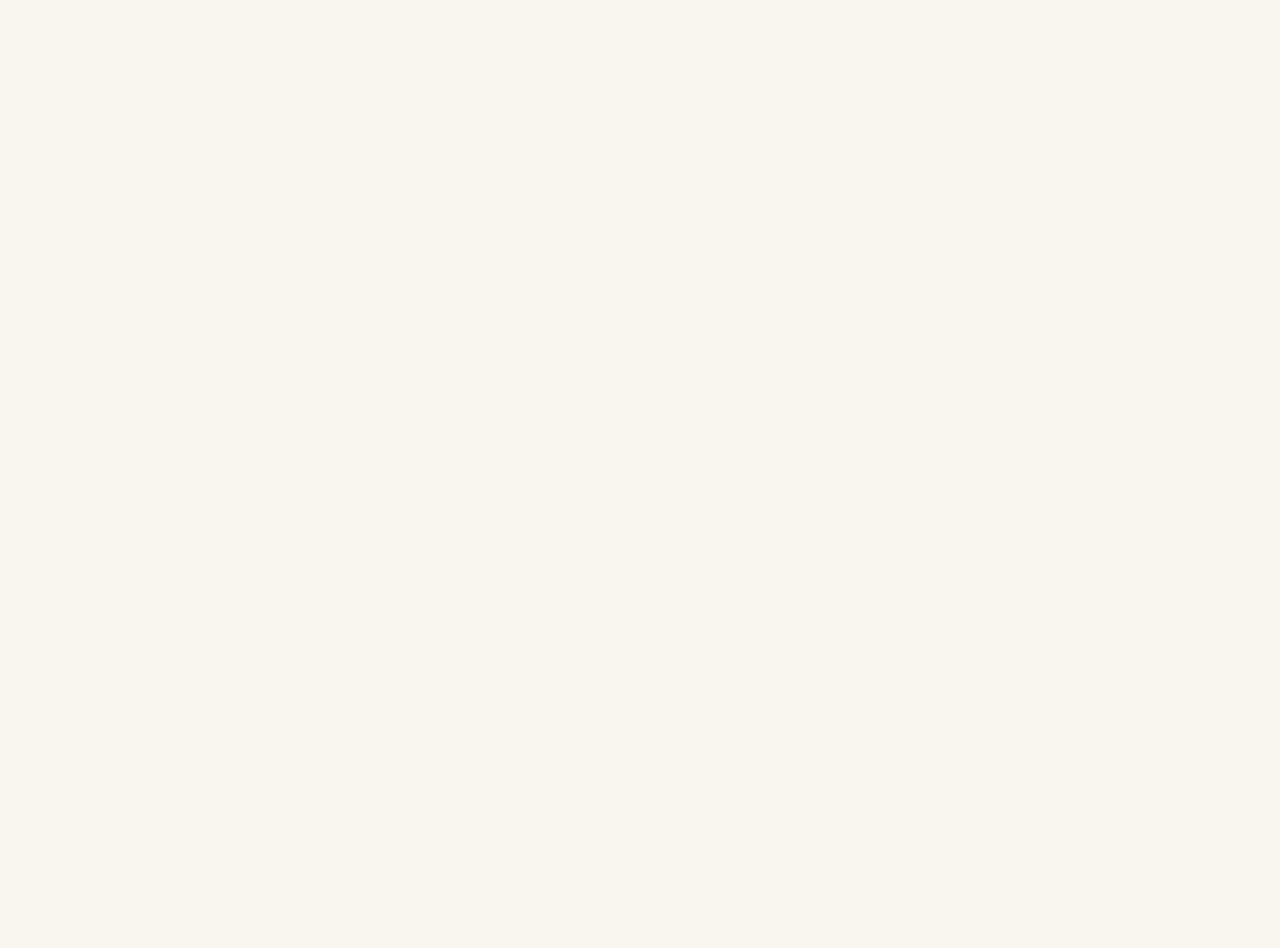
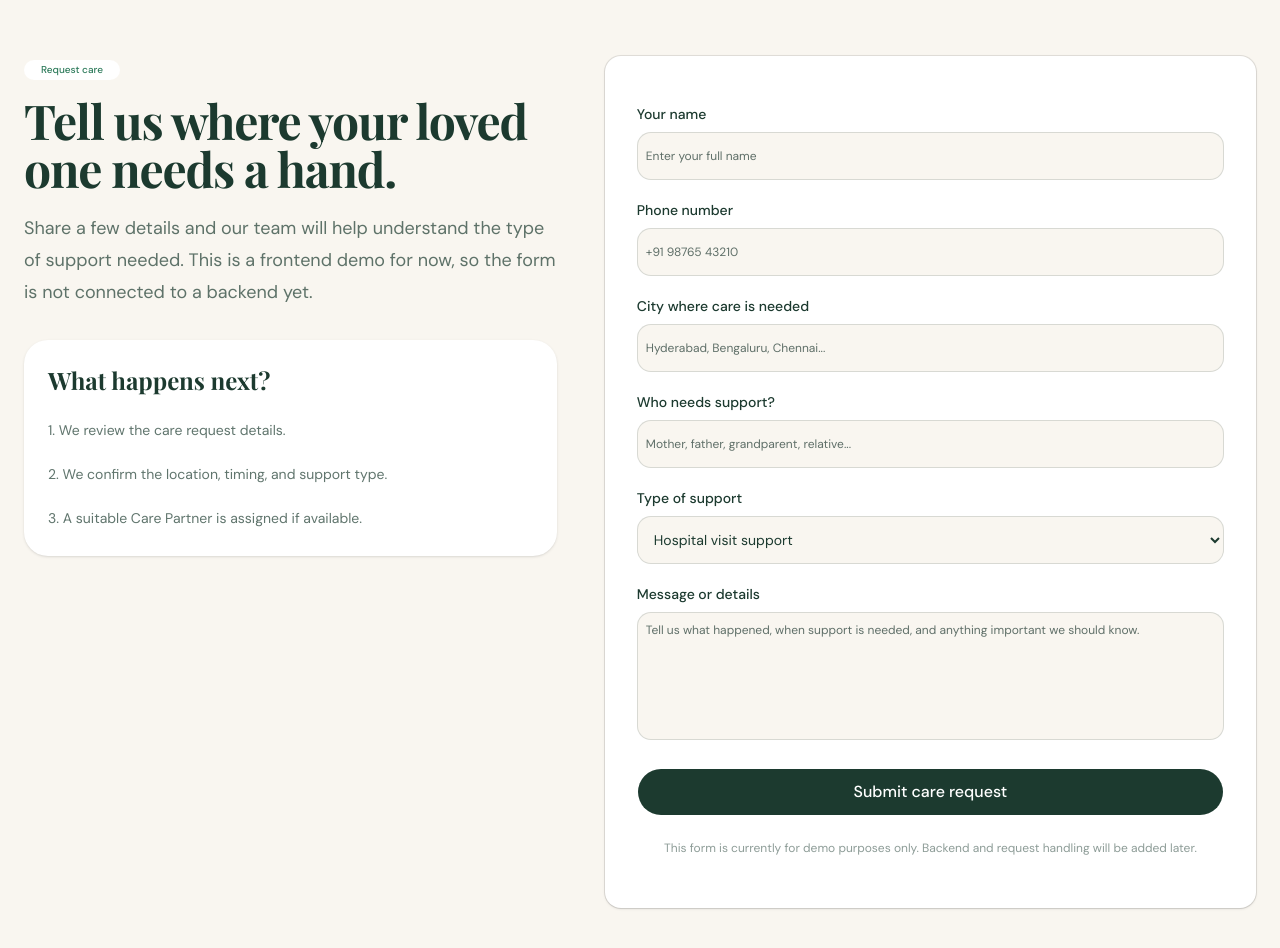
Before and after one commit to mdrafi28/Hands, a Next.js app: page / in a window 1280 px wide. Shown: the part 4020-4968 px from the top of the page. Before the commit the page ends 3996 px from the top, so only its background shows below. Built offline with nearby package versions, Linux system fonts and the light colour scheme; a web font is replaced by a local one.

Commit message:
Add request care form section

```diff
--- a/src/app/page.tsx
+++ b/src/app/page.tsx
@@ -1,6 +1,8 @@
 import { Badge } from "@/components/ui/badge";
 import { Button } from "@/components/ui/button";
 import { Card, CardContent } from "@/components/ui/card";
+import { Input } from "@/components/ui/input";
+import { Textarea } from "@/components/ui/textarea";
 
 function HandLogo() {
   return (
@@ -431,6 +433,119 @@ export default function Home() {
           </div>
         </div>
       </section>
+            <section id="request-care" className="bg-brand-white px-6 py-20">
+        <div className="mx-auto grid max-w-7xl gap-12 md:grid-cols-[0.9fr_1.1fr] md:items-start">
+          <div>
+            <Badge className="mb-4 rounded-full bg-white px-4 py-2 text-brand-green hover:bg-white">
+              Request care
+            </Badge>
+
+            <h2 className="font-serif text-4xl font-bold tracking-tight text-brand-forest md:text-5xl">
+              Tell us where your loved one needs a hand.
+            </h2>
+
+            <p className="mt-5 text-lg leading-8 text-brand-forest/70">
+              Share a few details and our team will help understand the type of
+              support needed. This is a frontend demo for now, so the form is
+              not connected to a backend yet.
+            </p>
+
+            <div className="mt-8 rounded-3xl bg-white p-6 shadow-sm">
+              <p className="font-serif text-2xl font-bold text-brand-forest">
+                What happens next?
+              </p>
+
+              <div className="mt-5 space-y-4 text-sm leading-7 text-brand-forest/70">
+                <p>1. We review the care request details.</p>
+                <p>2. We confirm the location, timing, and support type.</p>
+                <p>3. A suitable Care Partner is assigned if available.</p>
+              </div>
+            </div>
+          </div>
+
+          <Card className="border-brand-forest/10 bg-white shadow-sm">
+            <CardContent className="p-6 md:p-8">
+              <form className="grid gap-5">
+                <div className="grid gap-2">
+                  <label className="text-sm font-medium text-brand-forest">
+                    Your name
+                  </label>
+                  <Input
+                    placeholder="Enter your full name"
+                    className="h-12 border-brand-forest/15 bg-brand-white"
+                  />
+                </div>
+
+                <div className="grid gap-2">
+                  <label className="text-sm font-medium text-brand-forest">
+                    Phone number
+                  </label>
+                  <Input
+                    placeholder="+91 98765 43210"
+                    className="h-12 border-brand-forest/15 bg-brand-white"
+                  />
+                </div>
+
+                <div className="grid gap-2">
+                  <label className="text-sm font-medium text-brand-forest">
+                    City where care is needed
+                  </label>
+                  <Input
+                    placeholder="Hyderabad, Bengaluru, Chennai..."
+                    className="h-12 border-brand-forest/15 bg-brand-white"
+                  />
+                </div>
+
+                <div className="grid gap-2">
+                  <label className="text-sm font-medium text-brand-forest">
+                    Who needs support?
+                  </label>
+                  <Input
+                    placeholder="Mother, father, grandparent, relative..."
+                    className="h-12 border-brand-forest/15 bg-brand-white"
+                  />
+                </div>
+
+                <div className="grid gap-2">
+                  <label className="text-sm font-medium text-brand-forest">
+                    Type of support
+                  </label>
+                  <select className="h-12 rounded-md border border-brand-forest/15 bg-brand-white px-3 text-sm text-brand-forest outline-none focus:border-brand-green focus:ring-2 focus:ring-brand-green/20">
+                    <option>Hospital visit support</option>
+                    <option>Pharmacy or medicine pickup</option>
+                    <option>Errands and appointment help</option>
+                    <option>Companionship and check-in</option>
+                    <option>Food or comfort support</option>
+                    <option>Not sure yet</option>
+                  </select>
+                </div>
+
+                <div className="grid gap-2">
+                  <label className="text-sm font-medium text-brand-forest">
+                    Message or details
+                  </label>
+                  <Textarea
+                    placeholder="Tell us what happened, when support is needed, and anything important we should know."
+                    className="min-h-32 border-brand-forest/15 bg-brand-white"
+                  />
+                </div>
+
+                <Button
+                  type="button"
+                  className="mt-2 h-12 rounded-full bg-brand-forest text-base text-white hover:bg-brand-green"
+                >
+                  Submit care request
+                </Button>
+
+                <p className="text-center text-xs leading-6 text-brand-forest/50">
+                  This form is currently for demo purposes only. Backend and
+                  request handling will be added later.
+                </p>
+              </form>
+            </CardContent>
+          </Card>
+        </div>
+      </section>
     </main>
   );
 }
```
